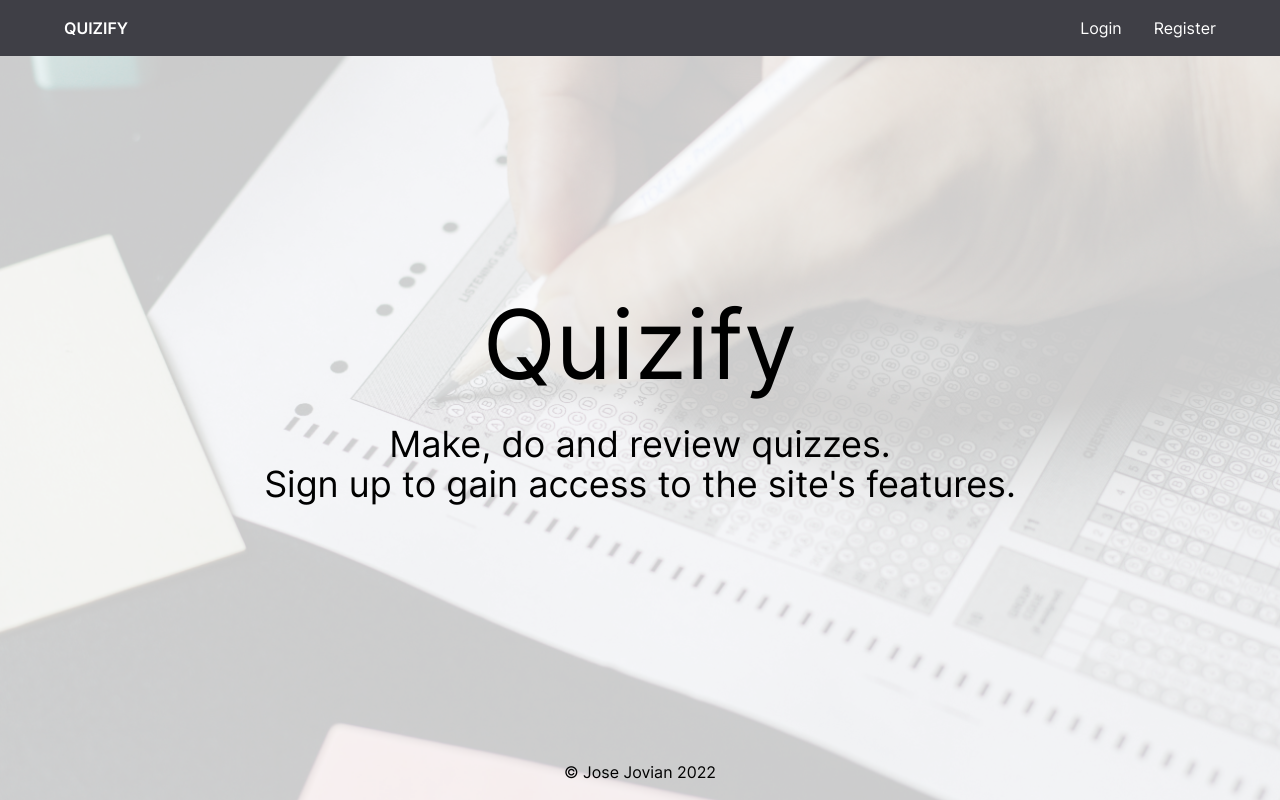
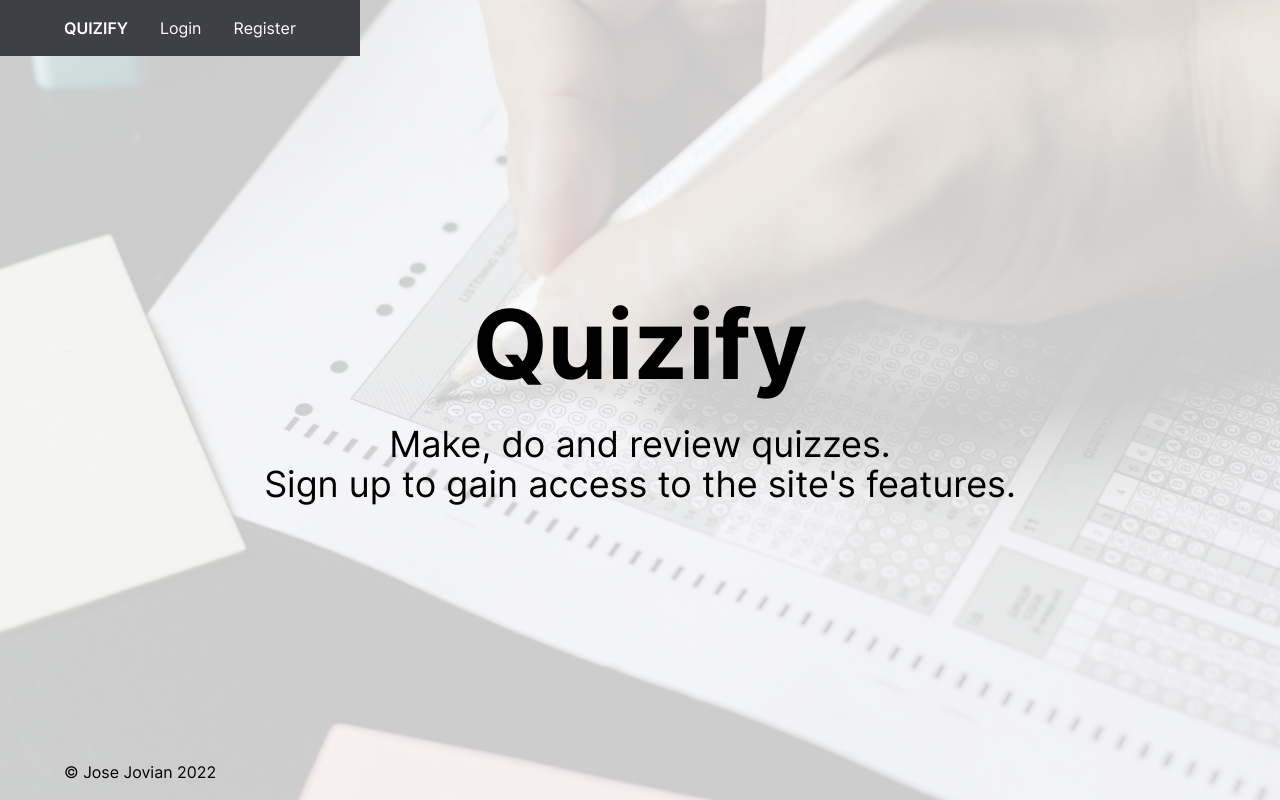
Before and after one commit to josejovian/quizify-next, a Next.js app: page / in a window 1280 px wide. Built offline with nearby package versions, Linux system fonts and the light colour scheme.

Commit message:
style: added some headers + bg image styling
reference: https://theodorusclarence.com/blog/tailwindcss-best-practice

```diff
--- a/styles/globals.css
+++ b/styles/globals.css
@@ -4,25 +4,53 @@
 }
 
 @layer base {
+	/* Major */
 	html,
 	body {
 		margin: 0;
 		padding: 0;
 	}
 	* {
-		font-family: "Inter", -apple-system, BlinkMacSystemFont, Segoe UI,
-			Roboto, Helvetica, Arial, sans-serif, Apple Color Emoji,
-			Segoe UI Emoji, Segoe UI Symbol;
+		font-family: "Inter",-apple-system,BlinkMacSystemFont,Segoe UI,Roboto,Helvetica,Arial,sans-serif,Apple Color Emoji,Segoe UI Emoji,Segoe UI Symbol;
 	}
 
+	/* Headers */
+	.h0 {
+		@apply text-3xl font-bold md:text-5xl;
+	}
+
+	h1,
+	.h1 {
+		@apply text-2xl font-bold md:text-4xl;
+	}
+
+	h2,
+	.h2 {
+		@apply text-xl font-bold md:text-3xl;
+	}
+
+	h3,
+	.h3 {
+		@apply text-lg font-bold md:text-2xl;
+	}
+
+	h4,
+	.h4 {
+		@apply text-base font-bold md:text-lg;
+	}
+
+	body,
+	.p {
+		@apply text-sm md:text-base;
+	}
 }
 @tailwind base;
 
 @layer components {
 	#landing-background img {
-		width: 100%!important;
-		height: auto!important;
-		object-fit: cover!important;
+		width: 100% !important;
+		height: auto !important;
+		object-fit: cover !important;
 	}
 }
 @tailwind components;
@@ -58,7 +86,7 @@
 	}
 
 	.pageify {
-		@apply w-screen px-8 sm:px-8 md:px-8 lg:px-16 xl:px-16 2xl:px-32;
+		@apply px-8 sm:px-8 md:px-8 lg:px-16 xl:px-16 2xl:px-32;
 	}
 }
 
```
